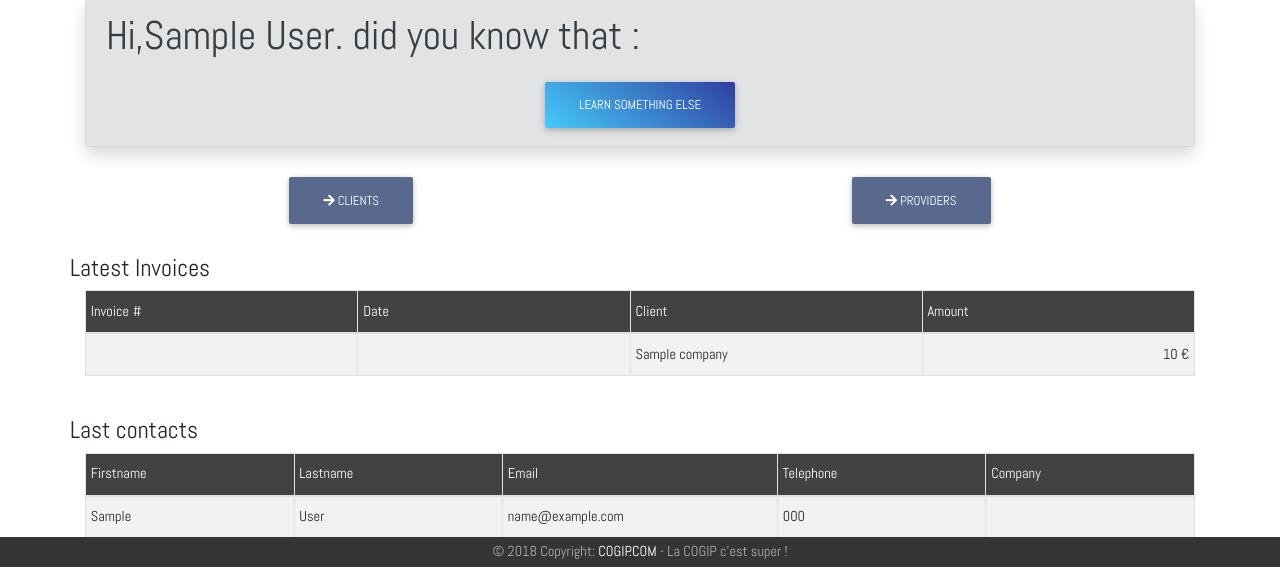
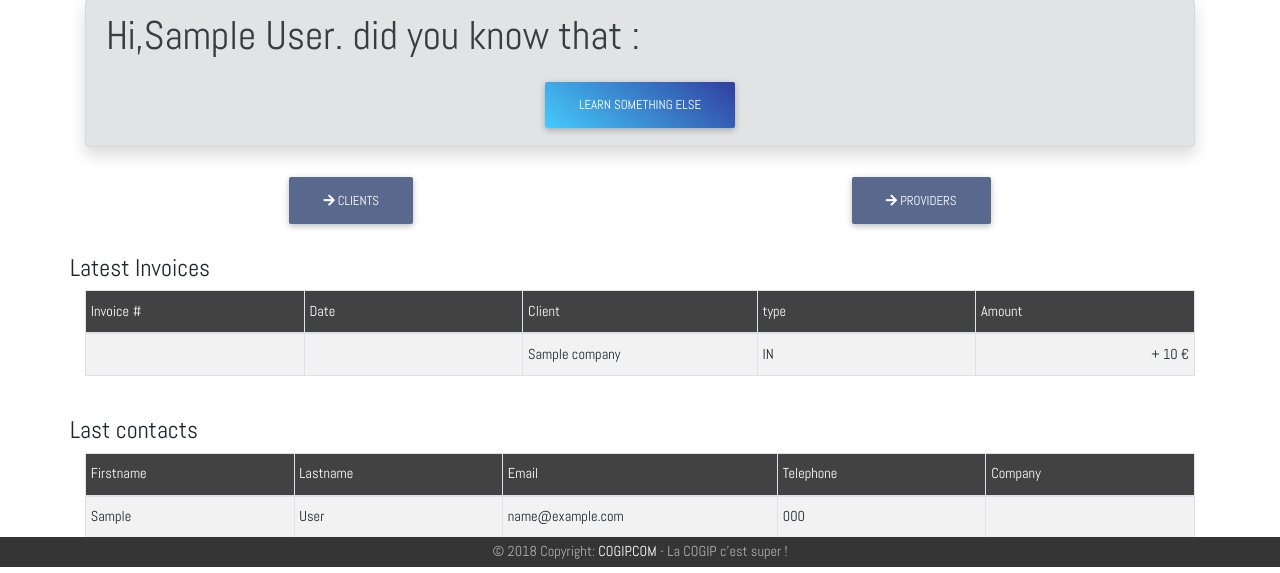
Before and after one commit to PierreKimbanziR/cogip, a PHP site: page /home in a window 1280 px wide. Shown: the part 233-806 px from the top of the page. Run offline with PHP 8.4, Linux system fonts and the light colour scheme; the visitor is signed in with stand-in values (Sample User, id 1); tables that the repository leaves empty or names only in its code hold one stand-in row (values such as "Sample post"); data that the repository does not hold is empty; a stand-in replaces the project's code that opens the database connection; some libraries are stand-ins or nearby versions.

Commit message:
fix table homepage

```diff
--- a/views/HomePageView.php
+++ b/views/HomePageView.php
@@ -35,6 +35,8 @@
                         </th>
                         <th class="th-sm">Client
                         </th>
+                        <th class="th-sm">type
+                        </th>
                         <th class="th-sm">Amount
                         </th>
                     </tr>
@@ -46,7 +48,8 @@
                         <td><?=explode(' ', $invoice['createdAt'])[0]?></td>
                         <td><?=($invoice['clientType'] == 0) ? $invoice['companyName'] : $invoice['contactFirst'] . ' ' . $invoice['contactLast']?>
                         </td>
-                        <td class="text-right"><?=$invoice['amount']?> €</td>
+                        <td><?=($invoice['type'] == 1) ? "OUT" : "IN"?></td>
+                        <td class="text-right"><?=($invoice['type'] == 1) ? "- " : "+ "?><?=$invoice['amount']?> €</td>
                     </tr>
                     <?php endforeach?>
                 </tbody>
```
